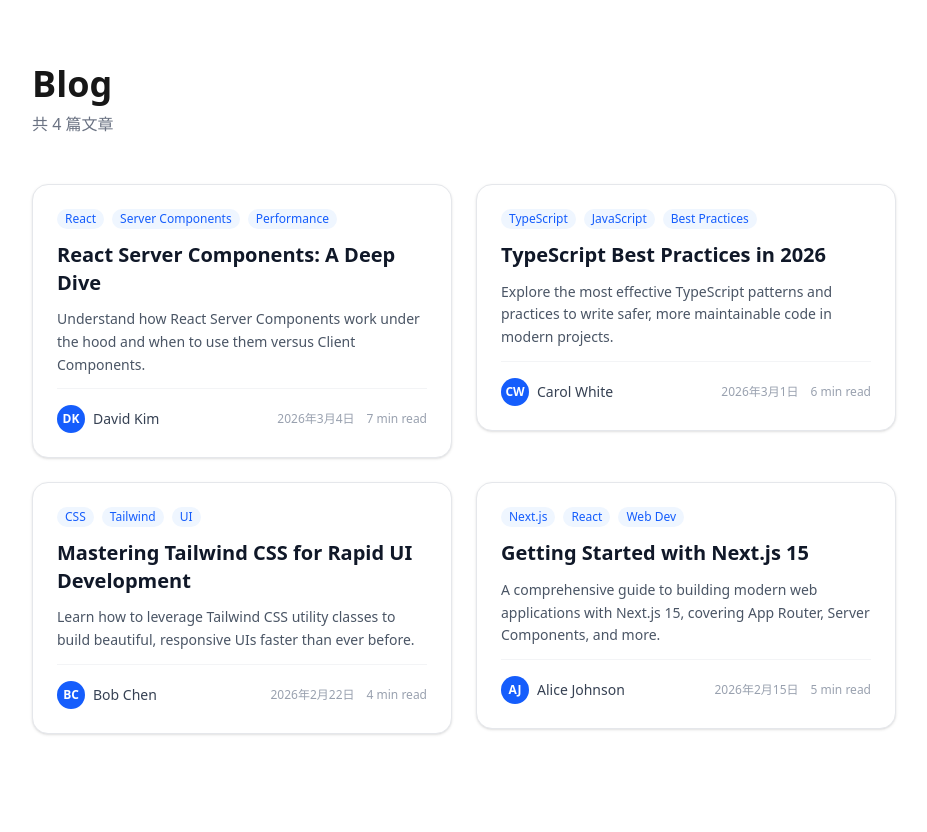
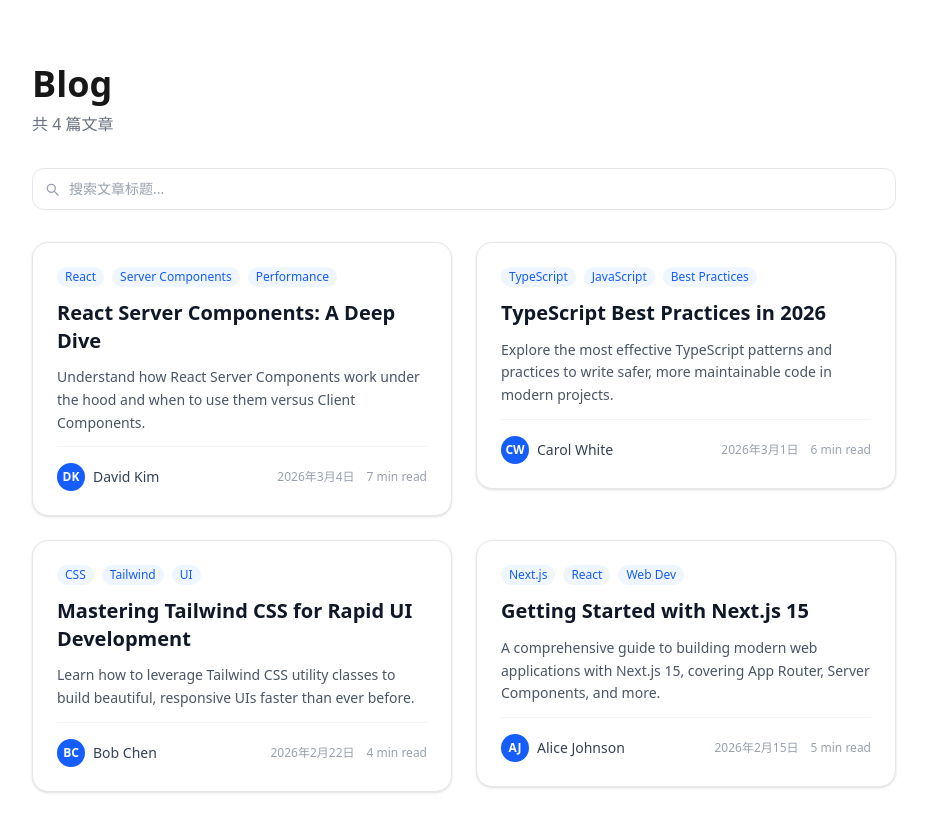
Before and after one commit to gaoshulin/nextjs-blog, a Next.js app: page /blog in a window 1280 px wide. Shown: the top 832 px of the page, without its empty margins (176-1103 px from the left). Before the commit the page ends 800 px from the top, so only its background shows below. Built offline with nearby package versions, Linux system fonts and the light colour scheme.

Commit message:
feat: add searchParams

```diff
--- a/app/blog/page.tsx
+++ b/app/blog/page.tsx
@@ -1,21 +1,42 @@
 import { getPosts } from "@/lib/posts";
 import PostList from "@/component/ui/PostList";
+import SearchInput from "@/component/ui/SearchInput";
+import { Suspense } from "react";
 
-export default async function BlogPage() {
-  const posts = await Promise.resolve(getPosts());
+export default async function BlogPage({
+  searchParams,
+}: {
+  searchParams: Promise<{ q?: string }>;
+}) {
+  const { q } = await searchParams;
+  const posts = getPosts();
+
+  const filtered = q
+    ? posts.filter((p) => p.title.toLowerCase().includes(q.toLowerCase()))
+    : posts;
 
   return (
     <main className="max-w-4xl mx-auto px-4 py-16">
-      <header className="mb-12">
-        <h1 className="text-4xl font-bold dark:text-gray-100">
-          Blog
-        </h1>
+      <header className="mb-8">
+        <h1 className="text-4xl font-bold dark:text-gray-100">Blog</h1>
         <p className="mt-2 text-gray-500 dark:text-gray-400">
-          共 {posts.length} 篇文章
+          {q ? (
+            <>
+              找到 <span className="text-gray-900 dark:text-gray-100 font-medium">{filtered.length}</span> 篇匹配「{q}」的文章
+            </>
+          ) : (
+            <>共 {posts.length} 篇文章</>
+          )}
         </p>
       </header>
 
-      <PostList posts={posts} />
+      <Suspense>
+        <SearchInput />
+      </Suspense>
+
+      <div className="mt-8">
+        <PostList posts={filtered} />
+      </div>
     </main>
   );
 }
--- /dev/null
+++ b/component/ui/SearchInput.tsx
@@ -0,0 +1,47 @@
+"use client";
+
+import { useRouter, useSearchParams } from "next/navigation";
+import { useState } from "react";
+
+export default function SearchInput() {
+  const router = useRouter();
+  const searchParams = useSearchParams();
+  const [value, setValue] = useState(searchParams?.get("q") ?? "");
+
+  function handleChange(e: React.ChangeEvent<HTMLInputElement>) {
+    const val = e.target.value;
+    setValue(val);
+    const params = new URLSearchParams(searchParams?.toString());
+    if (val) {
+      params.set("q", val);
+    } else {
+      params.delete("q");
+    }
+    router.push(`/blog?${params.toString()}`);
+  }
+
+  return (
+    <div className="relative">
+      <svg
+        className="absolute left-3 top-1/2 -translate-y-1/2 w-4 h-4 text-gray-400 pointer-events-none"
+        fill="none"
+        stroke="currentColor"
+        viewBox="0 0 24 24"
+      >
+        <path
+          strokeLinecap="round"
+          strokeLinejoin="round"
+          strokeWidth={2}
+          d="M21 21l-4.35-4.35M17 11A6 6 0 1 1 5 11a6 6 0 0 1 12 0z"
+        />
+      </svg>
+      <input
+        type="search"
+        value={value}
+        onChange={handleChange}
+        placeholder="搜索文章标题..."
+        className="w-full rounded-xl border border-gray-200 dark:border-gray-700 bg-white dark:bg-gray-900 pl-9 pr-4 py-2.5 text-sm text-gray-900 dark:text-gray-100 placeholder:text-gray-400 dark:placeholder:text-gray-500 focus:outline-none focus:ring-2 focus:ring-blue-500 transition"
+      />
+    </div>
+  );
+}
```
